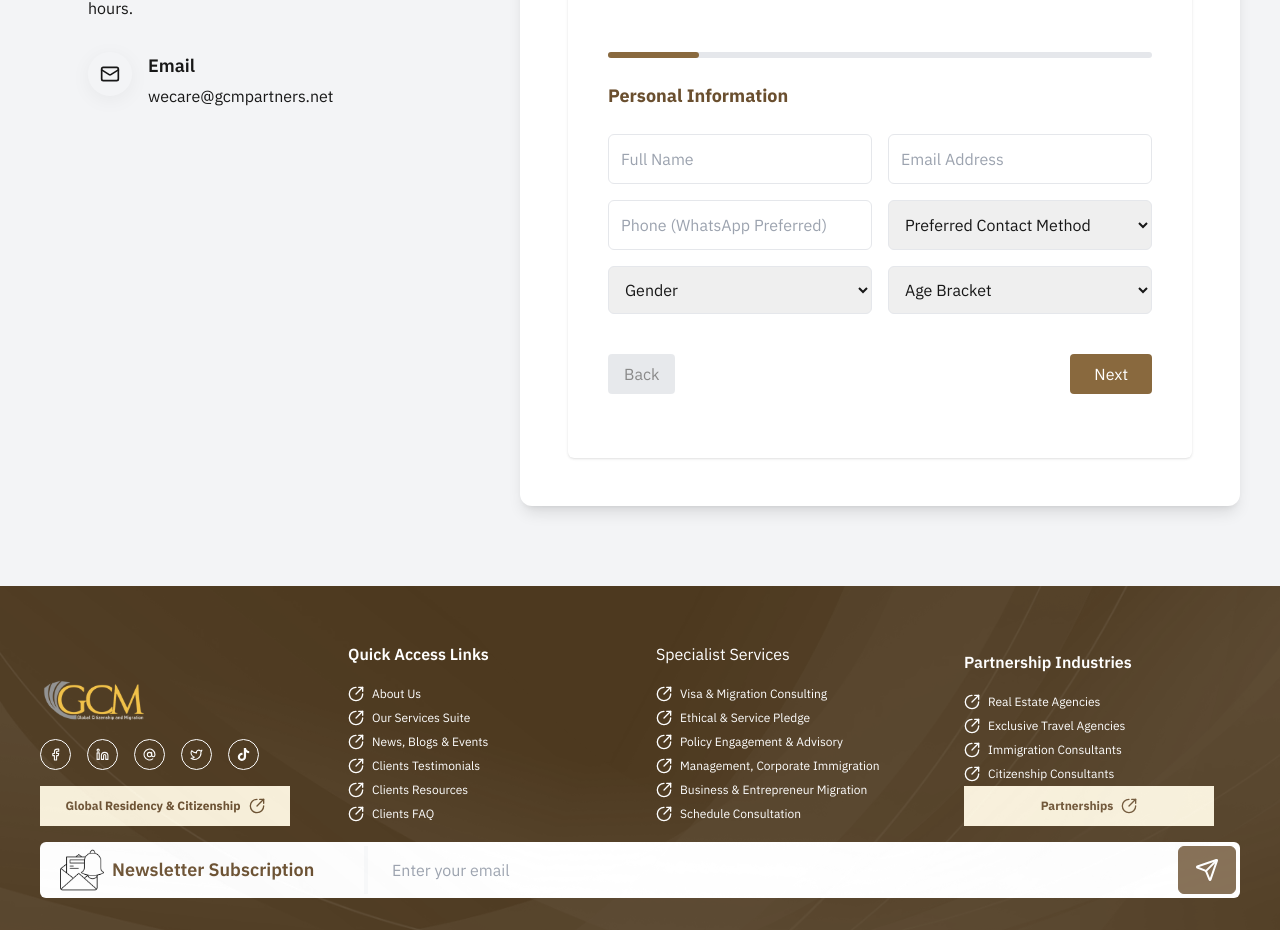
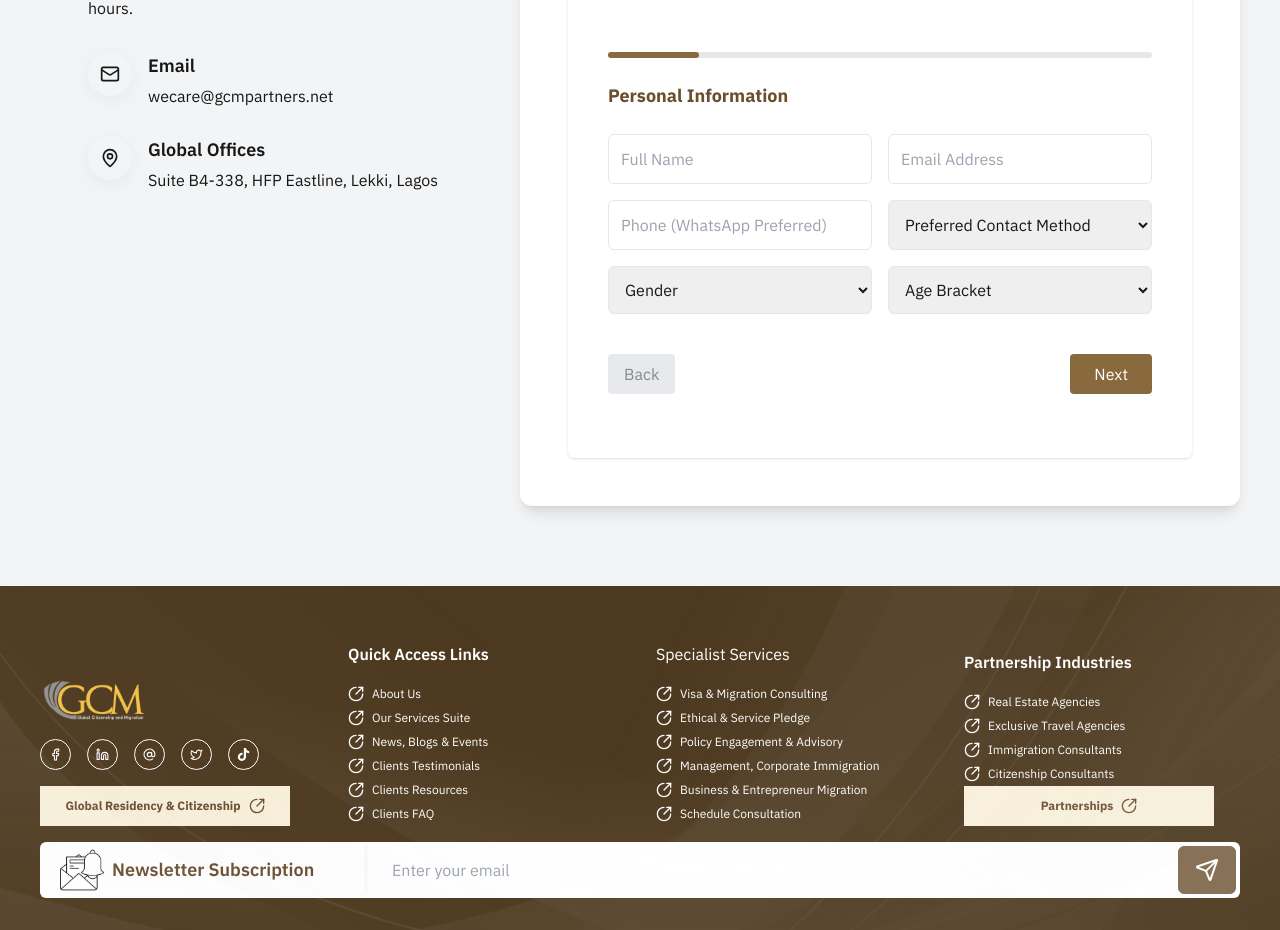
Before and after one commit to gcmpartnerscare-del/mgccapital, a React (Vite) app: page /globalresidency-citizenship in a window 1280 px wide. Shown: the part 2352-3282 px from the top of the page. Built offline with nearby package versions, Linux system fonts and the light colour scheme; a web font is replaced by a local one.

Commit message:
form recipient update

```diff
--- a/src/components/common/PageHeader.jsx
+++ b/src/components/common/PageHeader.jsx
@@ -24,7 +24,7 @@ const PageHeader = ({ title, subtitle, bgImage, breadcrumb }) => {
     setStatus({ loading: true, success: null, error: null });
 
     try {
-      const res = await fetch("https://formspree.io/f/mgvzzgka", {
+      const res = await fetch("https://formspree.io/f/mpqjblbo", {
         method: "POST",
         headers: { "Content-Type": "application/json" },
         body: JSON.stringify(formData),
--- a/src/components/forms/ContactSection.jsx
+++ b/src/components/forms/ContactSection.jsx
@@ -14,11 +14,11 @@ const contactInfo = [
     title: "Email",
     lines: ["wecare@gcmpartners.net"],
   }, //inquires@gcmpartners.net
-  // {
-  //   icon: MapPin,
-  //   title: "Global Offices",
-  //   lines: ["Dubai, London, St. Kitts, Lagos"],
-  // },
+  {
+    icon: MapPin,
+    title: "Global Offices",
+    lines: ["Suite B4-338, HFP Eastline, Lekki, Lagos"],
+  },
   // {
   //   icon: Clock,
   //   title: "Official Hours",
--- a/src/components/forms/PartnershipApplicationForm.jsx
+++ b/src/components/forms/PartnershipApplicationForm.jsx
@@ -14,11 +14,11 @@ const contactInfo = [
     lines: ["wecare@gcmpartners.net"],
     // lines: ["partners@gcmpartners.net", "inquiries@gcmpartners.net"],
   },
-  // {
-  //   icon: MapPin,
-  //   title: "Global Offices",
-  //   lines: ["Dubai, London, St. Kitts, Lagos"],
-  // },
+  {
+    icon: MapPin,
+    title: "Global Offices",
+    lines: ["Suite B4-338, HFP Eastline, Lekki, Lagos"],
+  },
   // {
   //   icon: Clock,
   //   title: "Office Hours",
--- a/src/components/forms/ProgramConsultationForm.jsx
+++ b/src/components/forms/ProgramConsultationForm.jsx
@@ -16,16 +16,16 @@ const contactInfo = [
     // lines: ["wecare@gcmpartners.net", "inquiries@gcmpartners.net"],
     lines: ["wecare@gcmpartners.net"],
   },
-  // {
-  //   icon: MapPin,
-  //   title: "Global Offices",
-  //   lines: ["Dubai, London, St. Kitts, Lagos"],
-  // },
+  {
+    icon: MapPin,
+    title: "Global Offices",
+    lines: ["Suite B4-338, HFP Eastline, Lekki, Lagos"],
+  },
   // {
   //   icon: Clock,
   //   title: "Official Hours",
   //   lines: ["Mon – Fri: 9:00 AM – 6:00 PM", "Sat – Sun: By Appointment"],
-  // },
+  // }
 ];
 
 const ProgramConsultationForm = ({ category }) => {
@@ -43,8 +43,8 @@ const ProgramConsultationForm = ({ category }) => {
       category === "CBI"
         ? "Citizenship Programs"
         : category === "RBI"
-        ? "Residency Programs"
-        : "",
+          ? "Residency Programs"
+          : "",
     message: "",
     preferredDate: "",
   });
@@ -63,6 +63,7 @@ const ProgramConsultationForm = ({ category }) => {
 
     const submissionData = {
       ...formData,
+      to: "wecare@gcmpartners.net",
       enquirySubject: subjectLine,
     };
 
@@ -83,8 +84,8 @@ const ProgramConsultationForm = ({ category }) => {
             category === "CBI"
               ? "Citizenship Programs"
               : category === "RBI"
-              ? "Residency Programs"
-              : "",
+                ? "Residency Programs"
+                : "",
           message: "",
           preferredDate: "",
         });
--- a/src/components/forms/ServiceConsultationForm.jsx
+++ b/src/components/forms/ServiceConsultationForm.jsx
@@ -14,11 +14,11 @@ const contactInfo = [
     title: "Email",
     lines: ["wecare@gcmpartners.net"],
   },
-  // {
-  //   icon: MapPin,
-  //   title: "Global Offices",
-  //   lines: ["Dubai, London, St. Kitts, Lagos"],
-  // },
+  {
+    icon: MapPin,
+    title: "Global Offices",
+    lines: ["Suite B4-338, HFP Eastline, Lekki, Lagos"],
+  },
   // {
   //   icon: Clock,
   //   title: "Official Hours",
@@ -50,6 +50,7 @@ const ServiceConsultationForm = () => {
 
     const submissionData = {
       ...formData,
+      to: "wecare@gcmpartners.net",
       enquirySubject: subjectLine,
     };
 
--- a/src/components/programs/ProgramRegister.jsx
+++ b/src/components/programs/ProgramRegister.jsx
@@ -13,6 +13,11 @@ const contactInfo = [
     icon: Mail,
     title: "Email",
     lines: ["wecare@gcmpartners.net"], //inquiries@gcmpartners.net //partners@gcmpartners.net",
+  },
+  {
+    icon: MapPin,
+    title: "Global Offices",
+    lines: ["Suite B4-338, HFP Eastline, Lekki, Lagos"],
   },
 ];
 
@@ -68,10 +73,13 @@ const ProgramRegister = () => {
 
   const handleSubmit = async (e) => {
     e.preventDefault();
-    const res = await fetch("https://formspree.io/f/xovllgdj", {
+    const res = await fetch("https://formspree.io/f/xkogdrgd", {
       method: "POST",
       headers: { "Content-Type": "application/json" },
-      body: JSON.stringify(formData),
+      body: JSON.stringify({
+        ...formData,
+        to: "wecare@gcmpartners.net",
+      }),
     });
 
     if (res.ok) {
```
